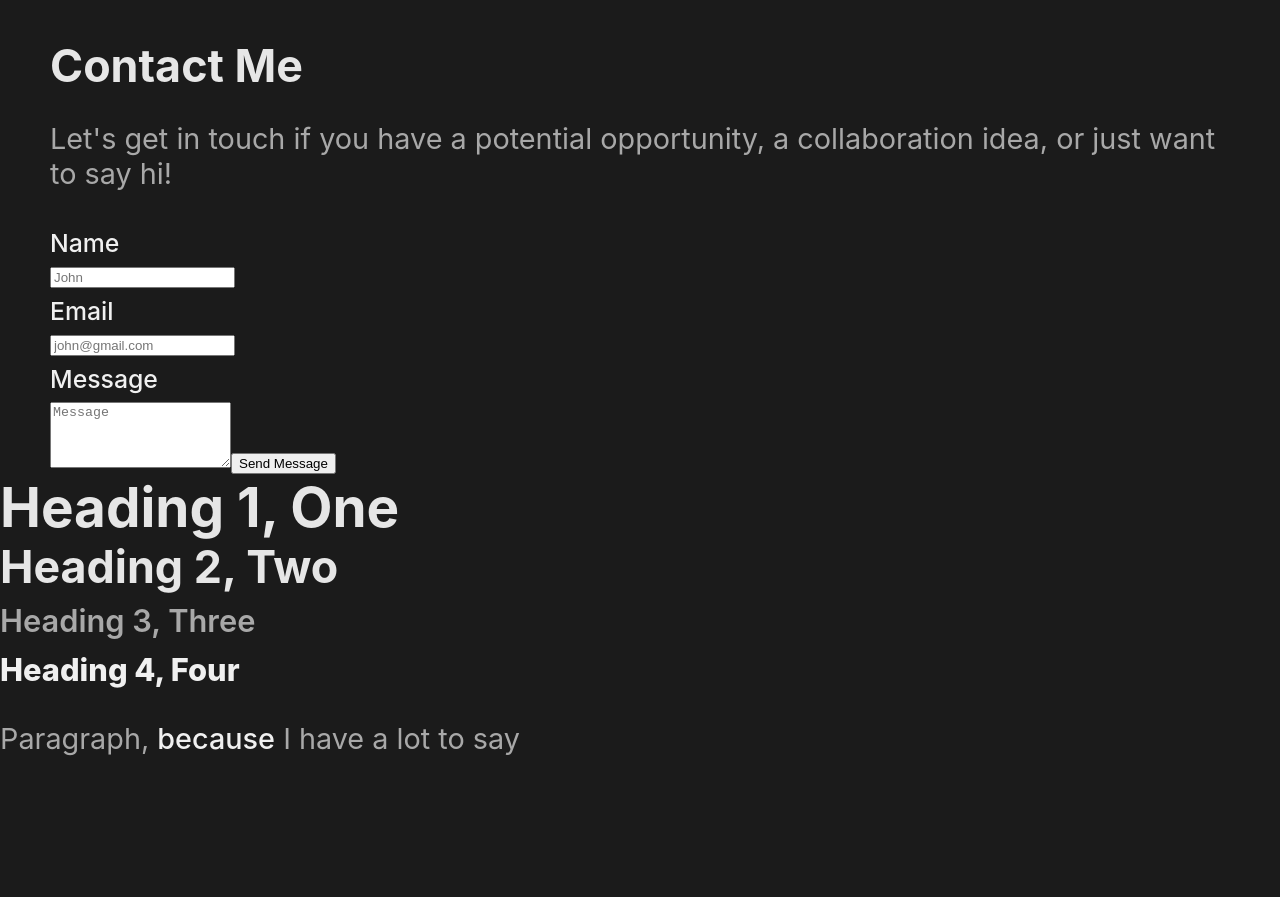
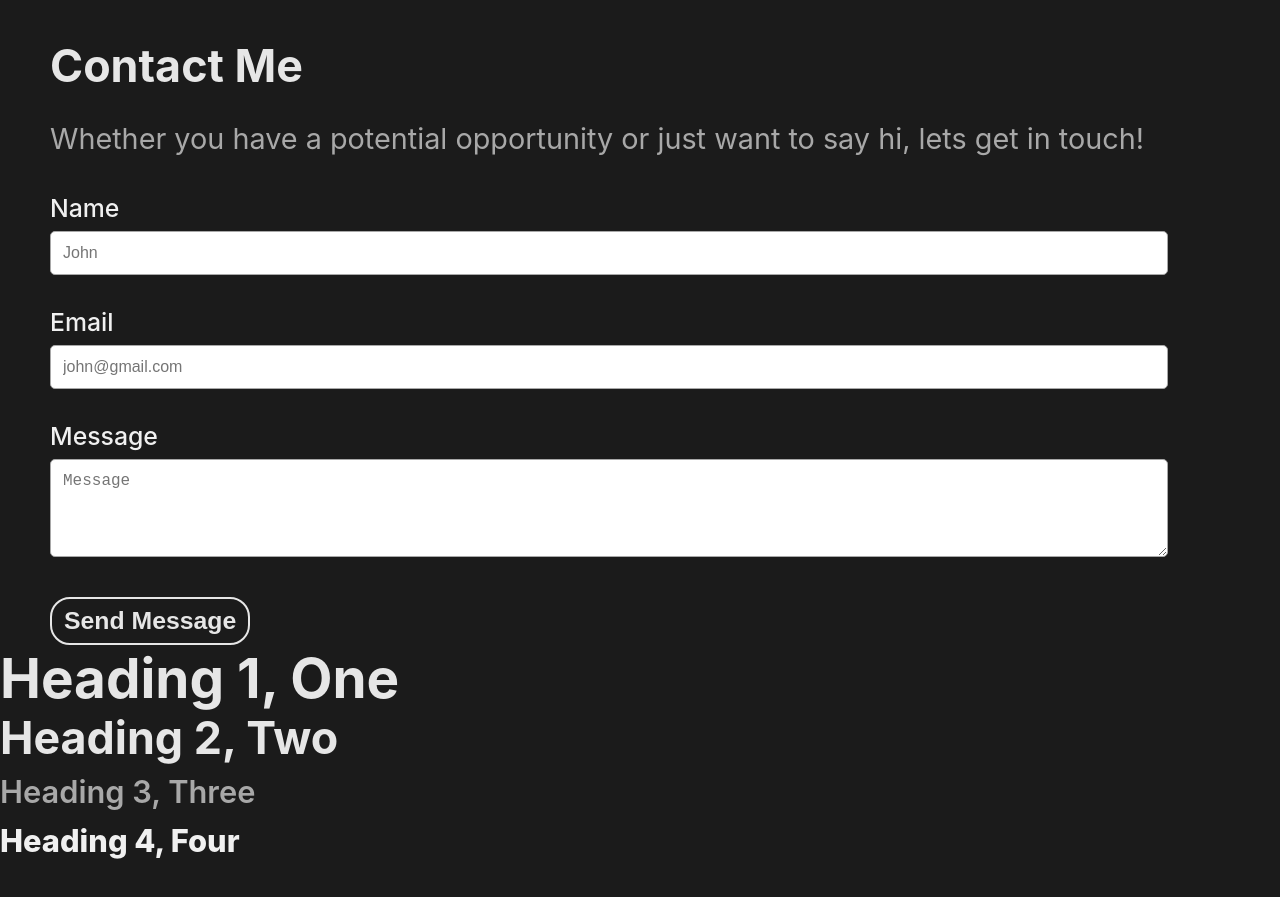
Before and after one commit to colleennicole223/colleennicole-website, a React (Vite) app: page / in a window 1280 px wide. Shown: the part 4340-5237 px from the top of the page. Before the commit the page ends 5125 px from the top, so only its background shows below. Built offline with nearby package versions, Linux system fonts and the light colour scheme.

Commit message:
Formatted Contact section

```diff
--- a/src/components/Contact.jsx
+++ b/src/components/Contact.jsx
@@ -44,8 +44,8 @@ const Contact = () => {
     <section id="contact">
       <div className="section-content">
         <h2>Contact Me</h2>
-        <p>Let's get in touch if you have a potential opportunity, a collaboration idea, or just want to say hi! </p>
-        <form onSubmit={handleSubmit}>
+        <p>Whether you have a potential opportunity or just want to say hi, lets get in touch! </p>
+          <form className='contactForm' onSubmit={handleSubmit}>
             <label>
               <h5 className='highlight'>Name</h5>
               <input
@@ -59,7 +59,7 @@ const Contact = () => {
               />
             </label>
 
-          <label>
+            <label >
               <h5 className='highlight'>Email</h5>
               <input
                 type='email'
@@ -87,7 +87,7 @@ const Contact = () => {
 
             <button
               type='submit'
-            className='btn'
+              className='linkSection'
               disabled={isLoading}>
             {isLoading ? 'Sending...' : 'Send Message'}
             </button>
--- a/src/index.css
+++ b/src/index.css
@@ -357,6 +357,24 @@ li {
   background-color: aqua;
 } */
 
+.contactForm{
+  display: flex;
+  flex-direction: column;
+  gap: 24px;
+
+}
+  input,textarea {
+    padding: 12px;
+    border-radius: 5px;
+    border: 1px solid var(--text-color);
+    font-size: 16px;
+    max-width: 100%;
+    width: 92.5%;
+  }
+  #contact button{
+    width: fit-content;
+  }
+
 /* button {
   border-radius: 8px;
   border: 1px solid transparent;
```
Lines whose indentation alone changed are shown as unchanged.
